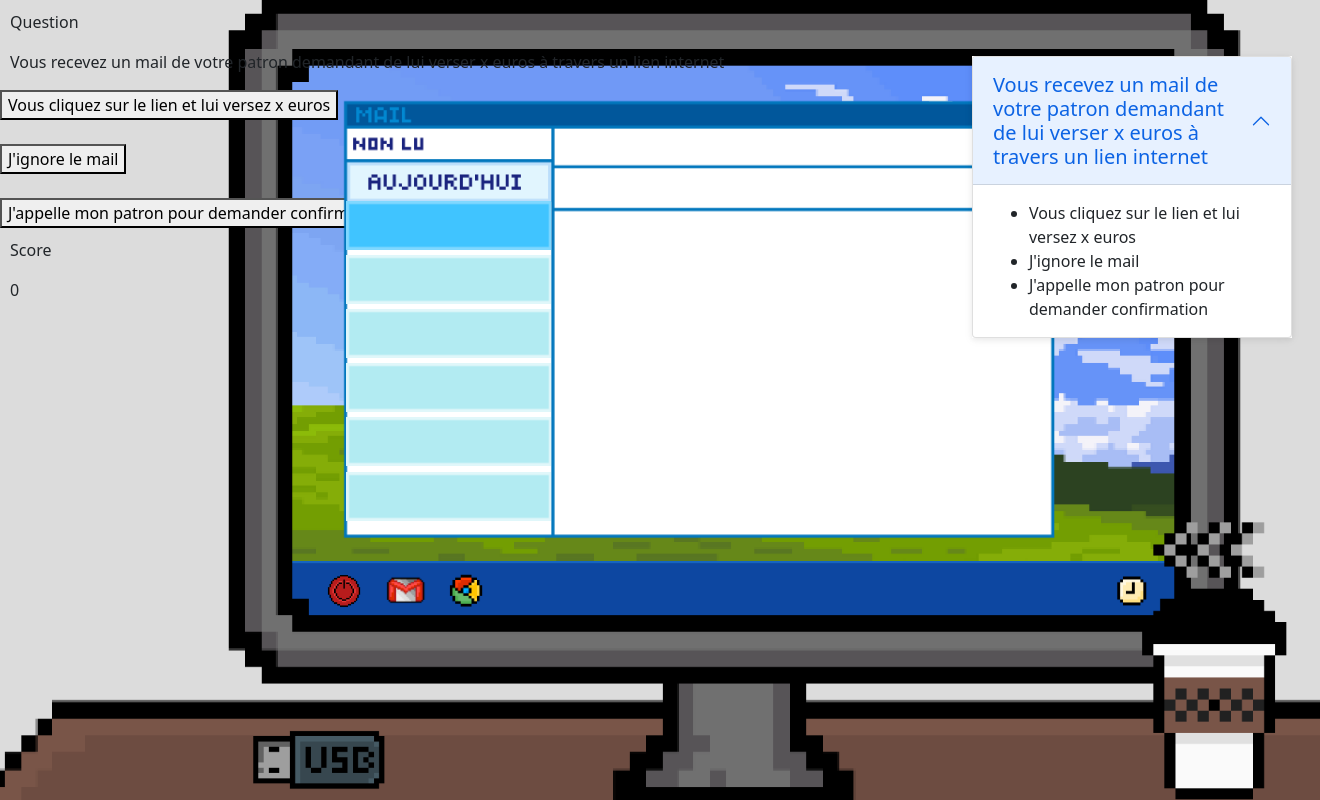
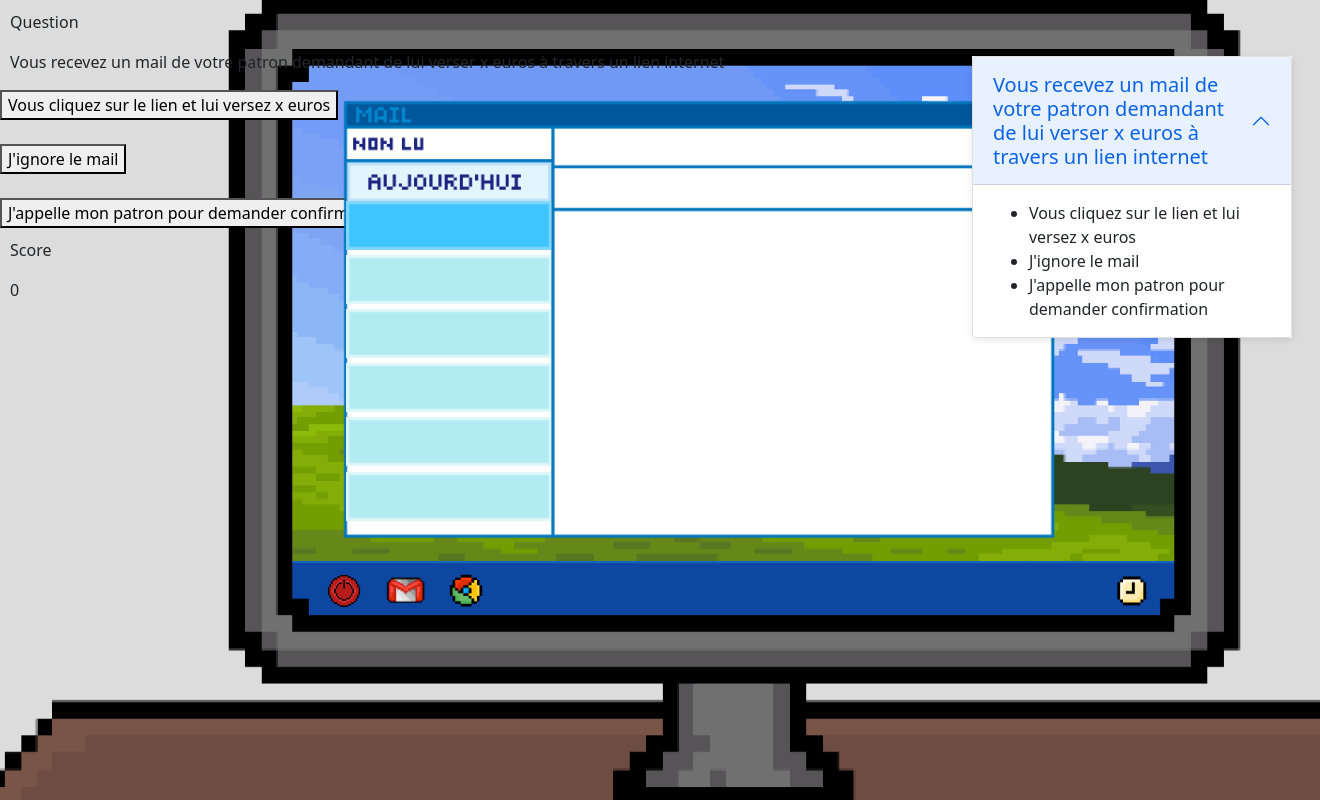
Before and after one commit to Geleetz/Workshop-I1-EPSI, a PHP site: page /game.php in a window 1320 px wide. Run offline with PHP 8.4, Linux system fonts and the light colour scheme.

Commit message:
regler les bugs de commit

```diff
--- a/game.php
+++ b/game.php
@@ -33,8 +33,8 @@
   </div>
   </div>
   <div class='pc'>
-    <button class='cleUSB'></button>
-    <button class='coffee'></button>
+    <button class='cleUSB' hidden="hidden"></button>
+    <button class='coffee' hidden="hidden"></button>
     <div class='ecran'>
       <div class="outlook">
         <div class="maillist">
```
